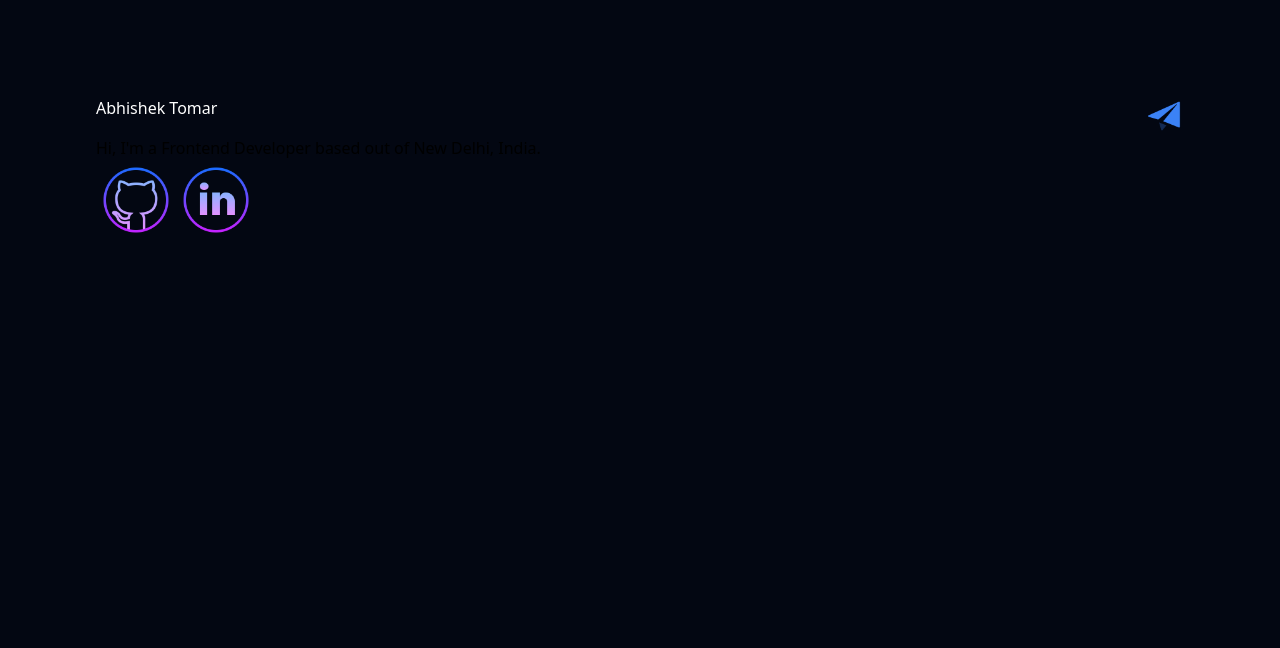
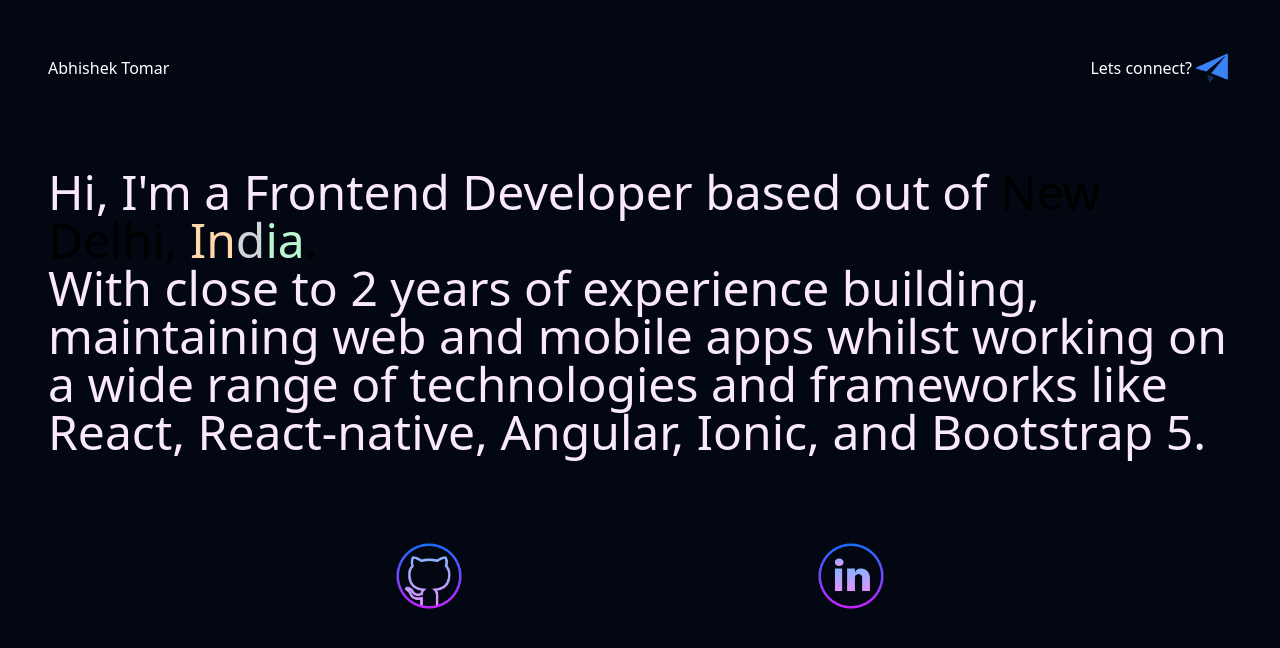
Before and after one commit to DauntingDruid/portfolio-next, a Next.js app in the folder portfolio-next/: page / in a window 1280 px wide. Shown: the top 648 px of the page. Built offline with nearby package versions, Linux system fonts and the light colour scheme.

Commit message:
text transitions

```diff
--- a/portfolio-next/src/components/about.tsx
+++ b/portfolio-next/src/components/about.tsx
@@ -3,8 +3,49 @@
 
 const AboutSection = () => {
   return (
-    <div className='w-full'>
-      Hi, I'm a Frontend Developer based out of New Delhi, India.
+    <div className='w-full my-20'>
+      <p className='text-5xl'>
+      <span className='ease-in-out duration-300 text-fuchsia-100 hover:text-fuchsia-600'>Hi, </span>
+      <span className='ease-in-out duration-300 text-fuchsia-100 hover:text-fuchsia-600'> I'm</span>
+      <span className='ease-in-out duration-300 text-fuchsia-100 hover:text-fuchsia-600'> a </span>
+      <span className='ease-in-out duration-300 text-fuchsia-100 hover:text-fuchsia-600'> Frontend </span>
+      <span className='ease-in-out duration-300 text-fuchsia-100 hover:text-fuchsia-600'> Developer </span>
+      <span className='ease-in-out duration-300 text-fuchsia-100 hover:text-fuchsia-600'> based </span>
+      <span className='ease-in-out duration-300 text-fuchsia-100 hover:text-fuchsia-600'> out </span>
+      <span className='ease-in-out duration-300 text-fuchsia-100 hover:text-fuchsia-600'> of</span> New Delhi,
+      <span className='ease-in-out duration-300 text-orange-200 hover:text-orange-600'> In</span>
+      <span className='ease-in-out duration-300 text-gray-300 hover:text-white'>d</span>
+      <span className='ease-in-out duration-300 text-green-200 hover:text-green-600'>ia</span>.<br />
+      <span className='ease-in-out duration-300 text-fuchsia-100 hover:text-fuchsia-600'>With </span>
+      <span className='ease-in-out duration-300 text-fuchsia-100 hover:text-fuchsia-600'>close </span>
+      <span className='ease-in-out duration-300 text-fuchsia-100 hover:text-fuchsia-600'>to </span>
+      <span className='ease-in-out duration-300 text-fuchsia-100 hover:text-fuchsia-600'>2 </span>
+      <span className='ease-in-out duration-300 text-fuchsia-100 hover:text-fuchsia-600'>years </span>
+      <span className='ease-in-out duration-300 text-fuchsia-100 hover:text-fuchsia-600'>of </span>
+      <span className='ease-in-out duration-300 text-fuchsia-100 hover:text-fuchsia-600'>experience </span>
+      <span className='ease-in-out duration-300 text-fuchsia-100 hover:text-fuchsia-600'>building, </span>
+      <span className='ease-in-out duration-300 text-fuchsia-100 hover:text-fuchsia-600'>maintaining </span>
+      <span className='ease-in-out duration-300 text-fuchsia-100 hover:text-fuchsia-600'>web </span>
+      <span className='ease-in-out duration-300 text-fuchsia-100 hover:text-fuchsia-600'>and </span>
+      <span className='ease-in-out duration-300 text-fuchsia-100 hover:text-fuchsia-600'>mobile </span>
+      <span className='ease-in-out duration-300 text-fuchsia-100 hover:text-fuchsia-600'>apps </span>
+      <span className='ease-in-out duration-300 text-fuchsia-100 hover:text-fuchsia-600'>whilst </span>
+      <span className='ease-in-out duration-300 text-fuchsia-100 hover:text-fuchsia-600'>working </span>
+      <span className='ease-in-out duration-300 text-fuchsia-100 hover:text-fuchsia-600'>on </span>
+      <span className='ease-in-out duration-300 text-fuchsia-100 hover:text-fuchsia-600'>a </span>
+      <span className='ease-in-out duration-300 text-fuchsia-100 hover:text-fuchsia-600'>wide </span>
+      <span className='ease-in-out duration-300 text-fuchsia-100 hover:text-fuchsia-600'>range </span>
+      <span className='ease-in-out duration-300 text-fuchsia-100 hover:text-fuchsia-600'>of </span>
+      <span className='ease-in-out duration-300 text-fuchsia-100 hover:text-fuchsia-600'>technologies </span>
+      <span className='ease-in-out duration-300 text-fuchsia-100 hover:text-fuchsia-600'>and </span>
+      <span className='ease-in-out duration-300 text-fuchsia-100 hover:text-fuchsia-600'>frameworks </span>
+      <span className='ease-in-out duration-300 text-fuchsia-100 hover:text-fuchsia-600'>like </span>
+      <span className='ease-in-out duration-300 text-fuchsia-100 hover:text-fuchsia-600'>React, </span>
+      <span className='ease-in-out duration-300 text-fuchsia-100 hover:text-fuchsia-600'>React-native, </span>
+      <span className='ease-in-out duration-300 text-fuchsia-100 hover:text-fuchsia-600'>Angular, </span>
+      <span className='ease-in-out duration-300 text-fuchsia-100 hover:text-fuchsia-600'>Ionic, </span>
+      <span className='ease-in-out duration-300 text-fuchsia-100 hover:text-fuchsia-600'>and </span>
+      <span className='ease-in-out duration-300 text-fuchsia-100 hover:text-fuchsia-600'>Bootstrap 5.</span></p>
     </div>
   )
 }
--- a/portfolio-next/src/components/bottomnav.tsx
+++ b/portfolio-next/src/components/bottomnav.tsx
@@ -3,7 +3,7 @@
 
 const Bottomnav = () => {
   return (
-    <div className='flex w-full'>
+    <div className='flex w-full justify-evenly'>
       <a href="https://github.com/DauntingDruid" target="_blank">
         <img className='h-20 ease-in-out duration-150 hover:scale-125' src='../../assets/img/github.png' alt="github" />
       </a>
--- a/portfolio-next/src/components/navbar.tsx
+++ b/portfolio-next/src/components/navbar.tsx
@@ -4,11 +4,11 @@
 const Navbar = () => {
   return (
     <nav className='container mx-auto'>
-        <div className='flex justify-between'>
+        <div className='flex justify-between items-center'>
         <div>
             <a href="#" className='text-white ease-in-out duration-300 hover:line-through hover:text-lg hover:text-fuchsia-600'>Abhishek Tomar</a>
         </div>
-        <div className='flex'>
+        <div className='flex items-center'>
             {/* <div className="mx-3">
                 <a href="#">Home</a>
             </div>
@@ -18,7 +18,10 @@
             <div className="mx-3">
                 <a href="#">Contact</a>
             </div> */}
-            <img className='w-50 h-10 ease-in-out duration-150 hover:scale-125' src='../../assets/img/paper.png' alt="send mail" />
+            <div className='flex items-center ease-in-out duration-300 hover:scale-110 hover:rotate-6'>
+                <a href="#" className='text-white hover:line-through hover:text-blue-400'>Lets connect?</a>
+                <img className='w-50 h-10 ' src='../../assets/img/paper.png' alt="send mail" />
+            </div>
         </div>
         </div>
     </nav>
--- a/portfolio-next/src/pages/index.tsx
+++ b/portfolio-next/src/pages/index.tsx
@@ -9,7 +9,7 @@
 
 export default function Home() {
   return (
-    <main className="bg-gray-950 flex min-h-screen flex-col items-center p-24">
+    <main className="bg-gray-950 flex min-h-screen flex-col items-center p-12">
       <Navbar />
       <AboutSection></AboutSection>
       <Bottomnav></Bottomnav>
```
